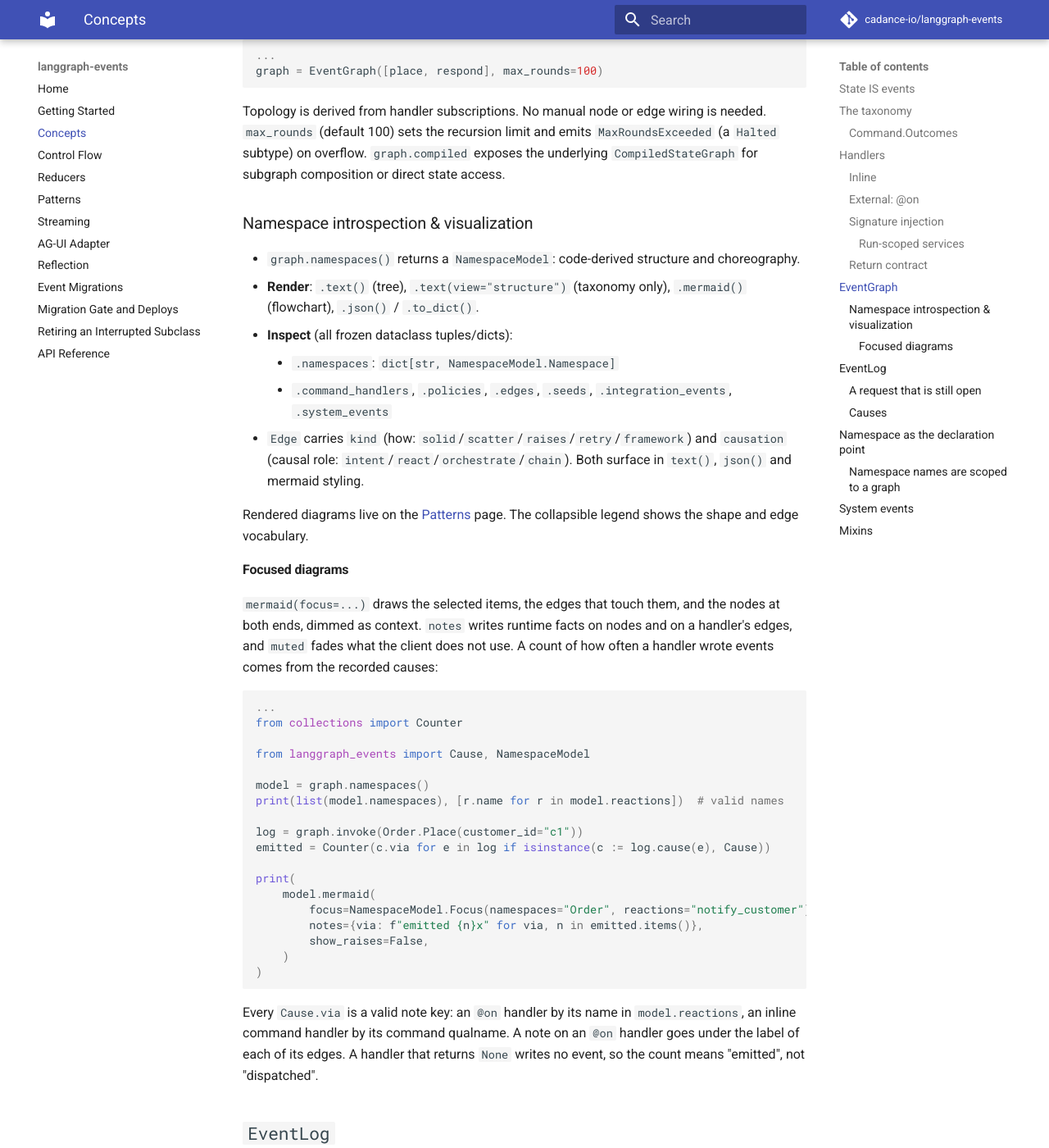
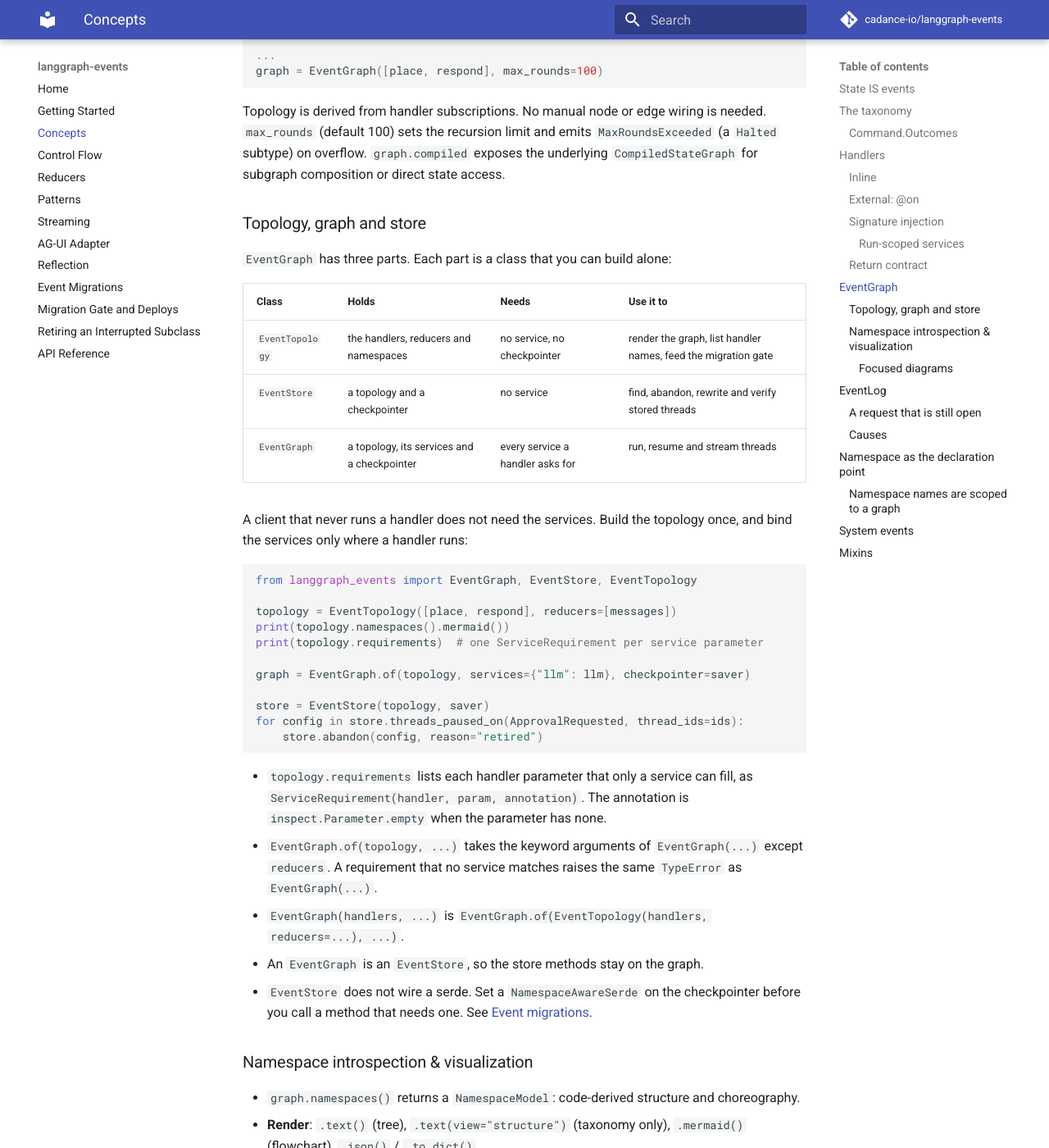
Before and after one commit to cadance-io/langgraph-events, an MkDocs documentation site: the page built from docs/concepts.md, in a window 1280 px wide and 1400 px high, scrolled down 5655 px. Shown: the whole window at 82% size. Built offline with MkDocs 1.6.1 and Material for MkDocs 9.7.7, drawn with Linux system fonts in a browser that asks for light colours; comment, search, counter and statistics services are not loaded.

Commit message:
docs: document the topology, graph and store split
Add the "Topology, graph and store" section to the concepts page, the
new classes to the API reference, the store factory to the migration
gate page, and an Unreleased changelog entry.

Co-Authored-By: Claude Opus 5.5 <noreply@anthropic.com>
Claude-Session: https://claude.ai/code/session_01HFwCtn5ctQKMB57pWvLVF1

````diff
--- a/docs/concepts.md
+++ b/docs/concepts.md
@@ -198,6 +198,44 @@ graph = EventGraph([place, respond], max_rounds=100)
 ```
 
 Topology is derived from handler subscriptions. No manual node or edge wiring is needed. `max_rounds` (default 100) sets the recursion limit and emits `MaxRoundsExceeded` (a `Halted` subtype) on overflow. `graph.compiled` exposes the underlying `CompiledStateGraph` for subgraph composition or direct state access.
+
+### Topology, graph and store { #topology-graph-and-store }
+
+`EventGraph` has three parts. Each part is a class that you can build alone:
+
+| Class | Holds | Needs | Use it to |
+|---|---|---|---|
+| `EventTopology` | the handlers, reducers and namespaces | no service, no checkpointer | render the graph, list handler names, feed the migration gate |
+| `EventStore` | a topology and a checkpointer | no service | find, abandon, rewrite and verify stored threads |
+| `EventGraph` | a topology, its services and a checkpointer | every service a handler asks for | run, resume and stream threads |
+
+A client that never runs a handler does not need the services. Build the topology once, and
+bind the services only where a handler runs:
+
+```python
+from langgraph_events import EventGraph, EventStore, EventTopology
+
+topology = EventTopology([place, respond], reducers=[messages])
+print(topology.namespaces().mermaid())
+print(topology.requirements)  # one ServiceRequirement per service parameter
+
+graph = EventGraph.of(topology, services={"llm": llm}, checkpointer=saver)
+
+store = EventStore(topology, saver)
+for config in store.threads_paused_on(ApprovalRequested, thread_ids=ids):
+    store.abandon(config, reason="retired")
+```
+
+- `topology.requirements` lists each handler parameter that only a service can fill, as
+  `ServiceRequirement(handler, param, annotation)`. The annotation is
+  `inspect.Parameter.empty` when the parameter has none.
+- `EventGraph.of(topology, ...)` takes the keyword arguments of `EventGraph(...)` except
+  `reducers`. A requirement that no service matches raises the same `TypeError` as
+  `EventGraph(...)`.
+- `EventGraph(handlers, ...)` is `EventGraph.of(EventTopology(handlers, reducers=...), ...)`.
+- An `EventGraph` is an `EventStore`, so the store methods stay on the graph.
+- `EventStore` does not wire a serde. Set a `NamespaceAwareSerde` on the checkpointer before
+  you call a method that needs one. See [Event migrations](event-migrations.md).
 
 ### Namespace introspection & visualization
 
````
Also changed, not shown: CHANGELOG.md (+14 -0 lines), docs/api.md (+4 -0 lines), docs/migration-gate.md (+13 -1 lines).
